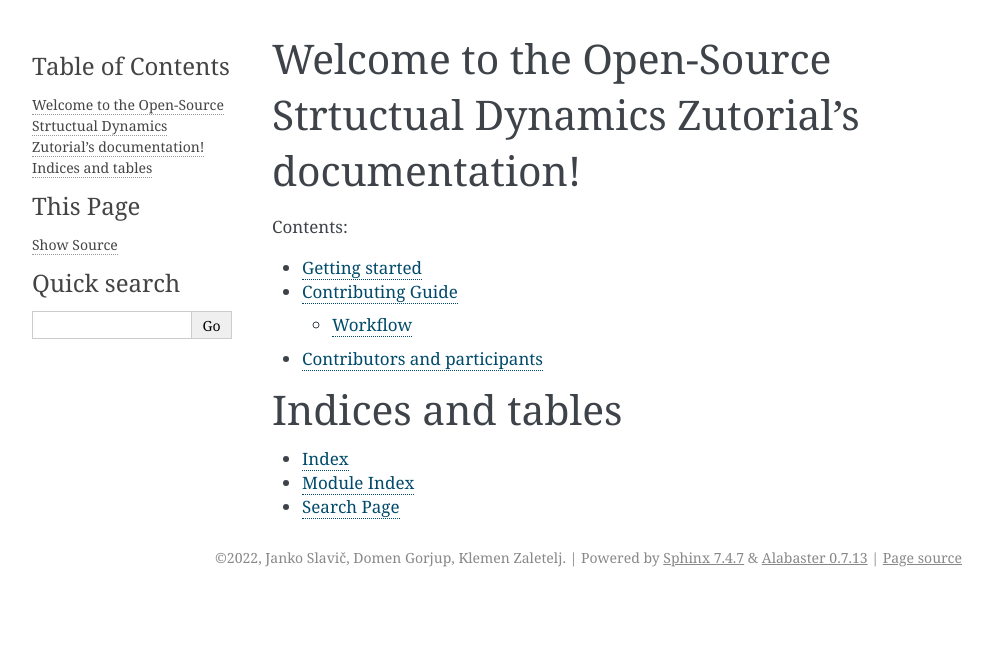
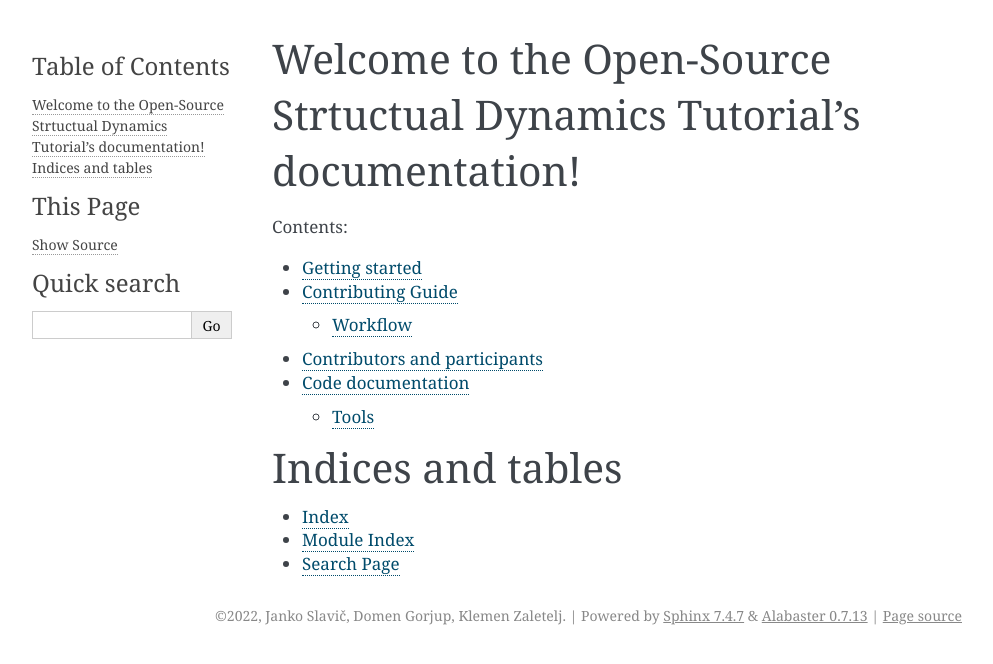
Before and after one commit to ladisk/open_source_research_in_structural_dynamics, a Sphinx documentation site: the page built from docs/source/index.rst, in a window 1280 px wide. Shown: the top 664 px of the page, without its empty margins (148-1141 px from the left). Built offline with Sphinx 7.4.7, drawn with Linux system fonts in a browser that asks for light colours.

```diff
--- a/CONTRIBUTING.rst
+++ b/CONTRIBUTING.rst
@@ -25,7 +25,7 @@ is as follows.
       $ git clone ttps://github.com/ladisk/open_source_research_in_structural_dynamics.git
       $ cd open_source_research_in_structural_dynamics
 
-* Create a branch for local development:
+* (OPTIONAL) Create a branch for local development:
 
   .. code-block:: console
 
--- a/contributors.rst
+++ b/contributors.rst
@@ -1,2 +1,4 @@
 - Janko
 - Klemen
+- Aleš
+- Domen O.
--- /dev/null
+++ b/docs/source/code.rst
@@ -0,0 +1,7 @@
+Code documentation
+==================
+
+Tools
+-----
+.. automodule:: modules.tools
+    :members:
--- a/docs/source/conf.py
+++ b/docs/source/conf.py
@@ -22,7 +22,7 @@ sys.path.insert(0, os.path.abspath('../..'))
 
 project = 'A hands-on tutorial on open-source research in structural dynamics'
 copyright = '2022, Janko Slavič, Domen Gorjup, Klemen Zaletelj'
-author = 'Janko Slavič, Domen Gorjup, Klemen Zaletelj'
+author = 'Janko Slavič, Domen Gorjup, Klemen Zaletelj, Aleš Zorman, Domen Ocepek'
 
 # The short X.Y version
 version = ''
@@ -137,7 +137,7 @@ latex_documents = [
         master_doc,
         'OpenSource_SD.tex',
         'Open-Source STructural Dynamics tutorial Documentation',
-     'Janko Slavič, Domen Gorjup, Klemen Zaletelj', 'manual'),
+     'Janko Slavič, Domen Gorjup, Klemen Zaletelj, Aleš Zorman, Domen Ocepek', 'manual'),
 ]
 
 
--- a/docs/source/index.rst
+++ b/docs/source/index.rst
@@ -3,7 +3,7 @@
    You can adapt this file completely to your liking, but it should at least
    contain the root `toctree` directive.
 
-Welcome to the Open-Source Strtuctual Dynamics Zutorial's documentation!
+Welcome to the Open-Source Strtuctual Dynamics Tutorial's documentation!
 ========================================================================
 
 .. toctree::
@@ -12,6 +12,7 @@ Welcome to the Open-Source Strtuctual Dynamics Zutorial's documentation!
 
    getting_started
    contributors
+   code
 
 
 Indices and tables
```
Also changed, not shown: Open-Source Research in Structural Dynamics.ipynb.
